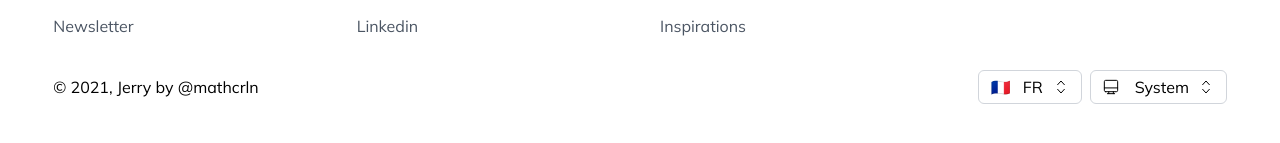
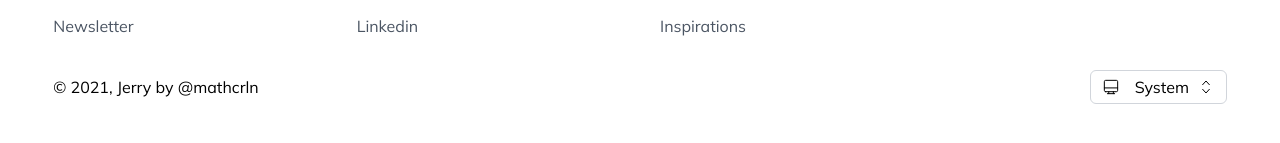
Before and after one commit to mathcrln/mathcrln.com, a Next.js app: page /log in a window 1280 px wide. Shown: the part 865-1008 px from the top of the page. Built offline with nearby package versions, Linux system fonts and the light colour scheme.

Commit message:
Removes language switcher

```diff
--- a/pages/blog/[slug].tsx
+++ b/pages/blog/[slug].tsx
@@ -54,7 +54,7 @@ export default function Post({ post, source }: Props): JSX.Element {
 									</a>
 								</div>
 							</div>
-							<ImageCard cover={post.cover} className='h-80 xl:-mr-20 ' />
+							<ImageCard cover={post.cover} className='h-80 xl:-mr-10' />
 						</div>
 						<ContentArticle source={source}>
 							{post.updatedAt && (
--- a/src/layout/Footer.tsx
+++ b/src/layout/Footer.tsx
@@ -1,4 +1,4 @@
-import { useState, ChangeEvent } from 'react';
+import { ChangeEvent } from 'react';
 import Logo from '@/common/components/icons/Logo';
 import Sun from '@/common/components/icons/Sun';
 import Moon from '@/common/components/icons/Moon';
@@ -12,38 +12,38 @@ import Container from './Container';
 export default function Footer({ className = '' }: { className?: string }): JSX.Element {
 	const [, themeMode, selectThemeMode] = useDarkMode();
 
-	const [language, setLanguage] = useState('FR');
+	// const [language, setLanguage] = useState('FR');
 
-	const languages = [
-		{
-			value: 'FR',
-			title: 'FR',
-			label: 'Français / French',
-			icon: (
-				<span role='img' aria-label='US Flag'>
-					🇫🇷
-				</span>
-			),
-		},
-		{
-			value: 'EN',
-			title: 'EN',
-			label: 'Anglais / English',
-			icon: (
-				<span role='img' aria-label='US Flag'>
-					🇺🇸
-				</span>
-			),
-		},
-	];
+	// const languages = [
+	// 	{
+	// 		value: 'FR',
+	// 		title: 'FR',
+	// 		label: 'Français / French',
+	// 		icon: (
+	// 			<span role='img' aria-label='US Flag'>
+	// 				🇫🇷
+	// 			</span>
+	// 		),
+	// 	},
+	// 	{
+	// 		value: 'EN',
+	// 		title: 'EN',
+	// 		label: 'Anglais / English',
+	// 		icon: (
+	// 			<span role='img' aria-label='US Flag'>
+	// 				🇺🇸
+	// 			</span>
+	// 		),
+	// 	},
+	// ];
 	const themeOptions = [
 		{ value: ThemeMode.SYSTEM, title: 'System', label: 'Follow System Settings', icon: <SystemComputer /> },
 		{ value: ThemeMode.DARK, title: 'Dark', label: 'Activate Dark Mode', icon: <Sun /> },
 		{ value: ThemeMode.LIGHT, title: 'Light', label: 'Activate Light Mode', icon: <Moon /> },
 	];
-	const handleLanguageChange = (e: ChangeEvent<HTMLSelectElement>) => {
-		setLanguage(e.target.value);
-	};
+	// const handleLanguageChange = (e: ChangeEvent<HTMLSelectElement>) => {
+	// 	setLanguage(e.target.value);
+	// };
 
 	const handleThemeChange = (e: ChangeEvent<HTMLSelectElement>) => {
 		const mode: ThemeMode = e.target.value as unknown as ThemeMode;
@@ -77,14 +77,14 @@ export default function Footer({ className = '' }: { className?: string }): JSX.
 				<div className='py-4 space-x-2 mt-4 grid md:grid-cols-3 gap-2 text-center md:text-left items-center justify-center'>
 					<p>© 2021, Jerry by @mathcrln</p>
 					<div />
-					<div className='flex space-x-2 text-center md:place-self-end'>
-						<Select
+					<div className='flex space-x-2 text-center justify-center md:place-self-end'>
+						{/* <Select
 							label='Change Language'
 							id='lang-selector'
 							options={languages}
 							selected={language}
 							onChange={handleLanguageChange}
-						/>
+						/> */}
 
 						<Select
 							label='Change Color Scheme'
```
